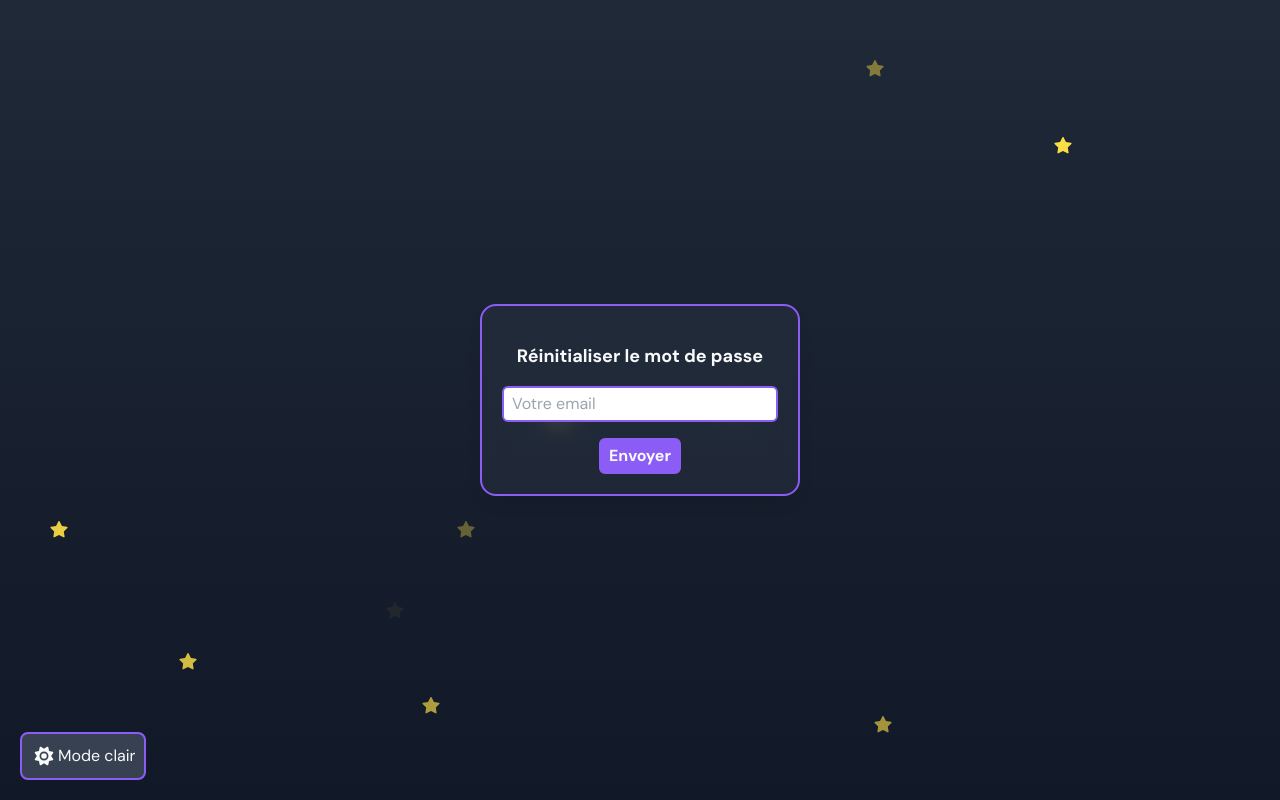
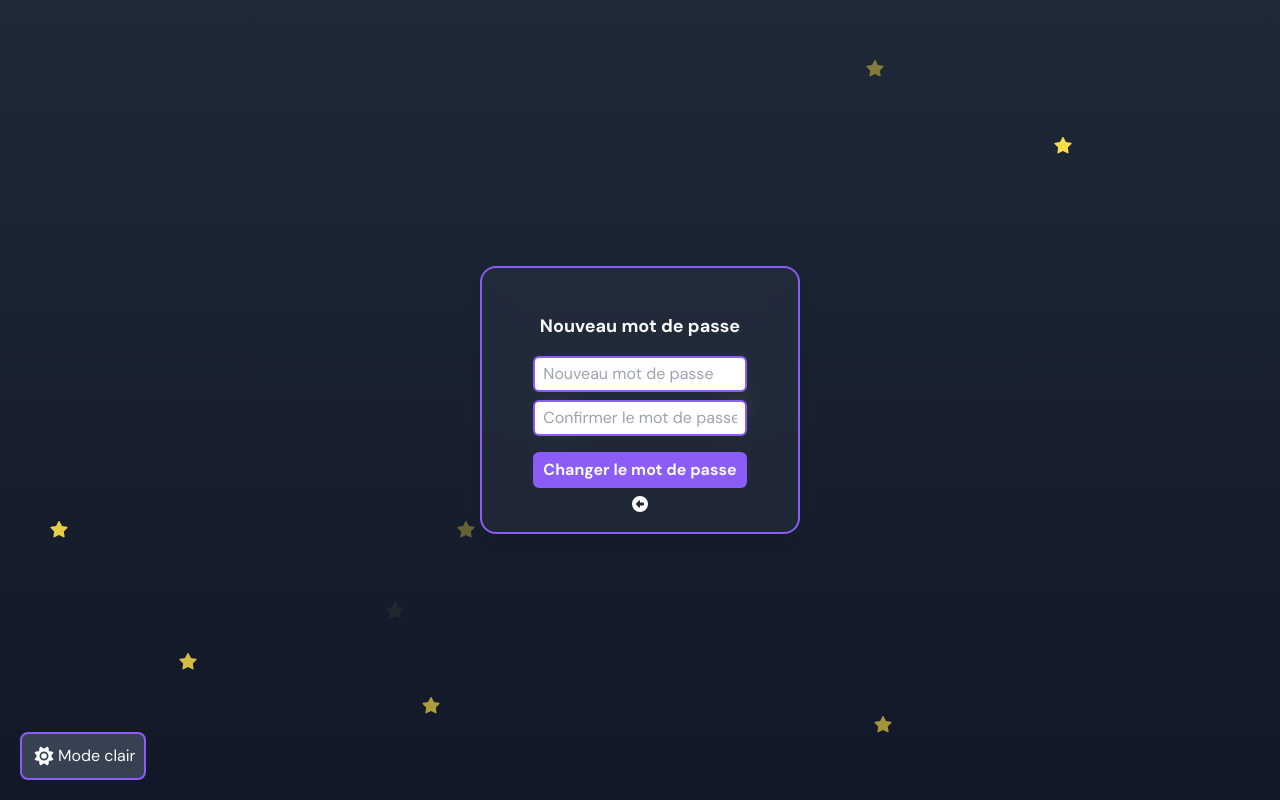
Before and after one commit to LLafforgue/bibliotheque-front, a React (Create React App) app: page /nvpassword/1 in a window 1280 px wide. Built offline with nearby package versions, Linux system fonts and the light colour scheme.

Commit message:
#20-Ajout de la page de réinitialisation du mot de passe

```diff
--- a/src/App.jsx
+++ b/src/App.jsx
@@ -3,6 +3,7 @@ import Accueil from './pages/accueil/Accueil';
 import Header from "./components/Header";
 import Espaces from './pages/Espaces';
 import NvPassword from'./pages/accueil/NvPassword';
+import ResetPassword from './pages/accueil/ResetPassword';
 
 
 const router = createBrowserRouter([
@@ -18,7 +19,7 @@ const router = createBrowserRouter([
     children:[
       {
         path:':token',
-        element:<div>Entrer votre nouveau mot de passe</div> //formulaire put (neau mot de passe)
+        element:<ResetPassword/>
       }
     ]
   },
@@ -63,7 +64,7 @@ function PageEspaces() {
   return (
     <div className="min-h-screen w-full flex flex-col justify-between items-center bg-gradient-to-b from-blue-50 dark:from-gray-700 to-blue-400 dark:to-gray-900 transition-colors duration-500 w-full">
       <Header/>
-    {path&&<Espaces/>||<Outlet/>}
+    {path?<Espaces/>:<Outlet/>}
     </div>
   )
 }
--- a/src/pages/accueil/Login.jsx
+++ b/src/pages/accueil/Login.jsx
@@ -1,4 +1,3 @@
-import React from 'react'
 import { useNavigate , NavLink} from 'react-router-dom';
 import fetchList from '../../hooks/fetchList';
 
--- a/src/pages/accueil/NvPassword.jsx
+++ b/src/pages/accueil/NvPassword.jsx
@@ -1,5 +1,5 @@
-import React, { useState } from "react";
-import { useNavigate } from "react-router-dom";
+import { useState } from "react";
+import { useNavigate, useParams , Outlet } from "react-router-dom";
 import ToggleDarkMode from "../../hooks/ToggleDarkMode";
 import fetchList from "../../hooks/fetchList";
 import { motion } from "framer-motion";
@@ -9,6 +9,7 @@ import { faStar, faCloud } from "@fortawesome/free-solid-svg-icons";
 export default function NvPassword() {
   const [email, setEmail] = useState("");
   const [loading, setLoading] = useState(false);
+  const {token} = useParams()
   const navigate = useNavigate();
 
   const handleSubmit = async (e) => {
@@ -56,7 +57,7 @@ export default function NvPassword() {
                 left: `${Math.random() * 90}%`,
               }}
             >
-              <FontAwesomeIcon icon={faStar} />
+              <FontAwesomeIcon icon={faStar}  />
             </motion.div>
           ))}
         </div>
@@ -74,7 +75,7 @@ export default function NvPassword() {
                     ease: "linear",
                     delay: i * 2, // Délai différent pour chaque nuage
                 }}
-                className="absolute text-gray-400 opacity-60 text-4xl whitespace-nowrap"
+                className="absolute text-gray-100 opacity-60 text-4xl whitespace-nowrap"
                 style={{
                     top: `${20 + i * 15}%`,
                     left: 0,
@@ -88,6 +89,7 @@ export default function NvPassword() {
       </div>
 
       {/* Carte verre poli */}
+      {!token?
       <motion.div
         initial={{ opacity: 0, y: 50 }}
         animate={{ opacity: 1, y: 0 }}
@@ -97,7 +99,7 @@ export default function NvPassword() {
       >
         <div className="flex flex-col gap-2 mt-2 justify-center items-center">
           <div className="mt-2 text-gray-800 dark:text-gray-50 text-lg font-bold">
-            Réinitialiser le mot de passe
+            Renseignez votre adresse mail pour recevoir l'accès au changement de mot de passe
           </div>
 
           <form
@@ -128,7 +130,20 @@ export default function NvPassword() {
           </form>
         </div>
       </motion.div>
+      :
+      <motion.div
+        initial={{ opacity: 0, y: 50 }}
+        animate={{ opacity: 1, y: 0 }}
+        transition={{ duration: 0.8 }}
+        className="relative z-10 w-80 p-5 border-2 rounded-2xl border-emerald-300 dark:border-violet-500
+                   bg-white/30 dark:bg-gray-700/30 backdrop-blur-md shadow-lg"
+      >
+        <div className="flex flex-col gap-2 mt-2 justify-center items-center">
+        <Outlet/>
+        </div>
 
+      </motion.div>
+      }
       {/* Bouton dark mode */}
       <ToggleDarkMode allContainer={true} className="fixed bottom-5 left-5 z-20" />
     </div>
--- /dev/null
+++ b/src/pages/accueil/ResetPassword.jsx
@@ -0,0 +1,104 @@
+import { useState } from "react";
+import { useNavigate, useParams } from "react-router-dom";
+import fetchList from "../../hooks/fetchList";
+import { FontAwesomeIcon } from "@fortawesome/react-fontawesome";
+import { faArrowAltCircleLeft } from "@fortawesome/free-solid-svg-icons";
+
+export default function ResetPassword() {
+  const [password, setPassword] = useState("");
+  const [confirm, setConfirm] = useState("");
+  const [loading, setLoading] = useState(false);
+  const [alert, setAlert] = useState({mdp:false, confirm:false, notSent:false, error:''})
+  const navigate = useNavigate();
+  const patern = /[A-Z0-9](&|\*|\$|#|@|\+|_)/
+  const {token} = useParams()
+
+  const handleSubmit = async (e) => {
+    e.preventDefault();
+      //Vérification du mot de passe
+    if(!patern.test(password)){
+      setAlert({...alert, mdp:true});
+      return
+    }
+    if (password !== confirm) {
+      // alert("Les mots de passe ne correspondent pas");
+      setAlert({...alert, confirm:true});
+      return;
+    }
+    setLoading(true);
+    try {
+      const data = await fetchList(
+        `auth/users/${token}`,
+        "PUT",
+        { password },
+      );
+
+      if (data.result) {
+        navigate("/", { replace: true });
+      } else {
+        setAlert({...alert, notSent:true})
+      }
+    } catch (err) {
+      console.error(err);
+      setAlert({...alert, notSent:true, error:err?.toString()})
+    } finally {
+      setLoading(false);
+    }
+  };
+
+  return (
+      <div className="flex flex-col gap-2 mt-2 justify-center items-center">
+        <div className="mt-2 text-gray-800 dark:text-gray-50 text-lg font-bold">
+          Nouveau mot de passe
+        </div>
+
+        <form
+          onSubmit={handleSubmit}
+          className="flex flex-col gap-2 mt-2 justify-center items-center w-full"
+        >
+          <label htmlFor="password" className="w-full">
+            <input
+              type="password"
+              id="password"
+              placeholder="Nouveau mot de passe"
+              value={password}
+              onChange={(e) => {setPassword(e.target.value); setAlert({mdp:false, confirm:false, notSent:false})}}
+              required
+              className="w-full rounded-md px-2 py-1 border-2 border-emerald-300 dark:border-violet-500"
+            />
+          </label>
+          {alert?.mdp&&<p className="text-red-800">Le mot de passe doit contenir 8 caractères, Majuscule, chiffre et caractère spécial: &,*,$,#,@,+ ou _</p>}
+
+          <label htmlFor="confirm" className="w-full">
+            <input
+              type="password"
+              id="confirm"
+              placeholder="Confirmer le mot de passe"
+              value={confirm}
+              onChange={(e) => {setConfirm(e.target.value); setAlert({mdp:false, confirm:false, notSent:false})}}
+              required
+              className="w-full rounded-md px-2 py-1 border-2 border-emerald-300 dark:border-violet-500"
+            />
+          </label>
+          {alert?.confirm&&<p className="text-red-800">Confirmation invalide</p>}
+          {alert?.mdp&&<p className="text-red-800">Le mot de passe doit contenir 8 caractères, Majuscule, chiffre et caractère spécial: &,*,$,#,@,+ ou _</p>}
+
+          <button
+            type="submit"
+            disabled={loading}
+            className="cursor-pointer rounded-md px-2 py-1 border-2 border-emerald-300 dark:border-violet-500 bg-emerald-300 dark:bg-violet-500 hover:bg-emerald-400 dark:hover:bg-violet-400 text-gray-800 dark:text-gray-50 font-bold mt-2 disabled:opacity-50"
+          >
+            {loading ? "Changement..." : "Changer le mot de passe"}
+          </button>
+          {alert?.notSent&&<p className="text-red-800">{`Nous rencontrons une erreur de serveur : ${alert?.error} Effectuez une nouvelle tentative`}</p>}
+
+        </form>
+        <div
+        className="mx-[10%] flex flex-wrap justify-center gap-6"
+        onClick={()=>navigate('/nvpassword', {replace:true})}
+        >
+          <FontAwesomeIcon icon={faArrowAltCircleLeft} className="h-4 w-4 dark:text-white"/>
+        </div>
+      </div>
+  );
+}
```
